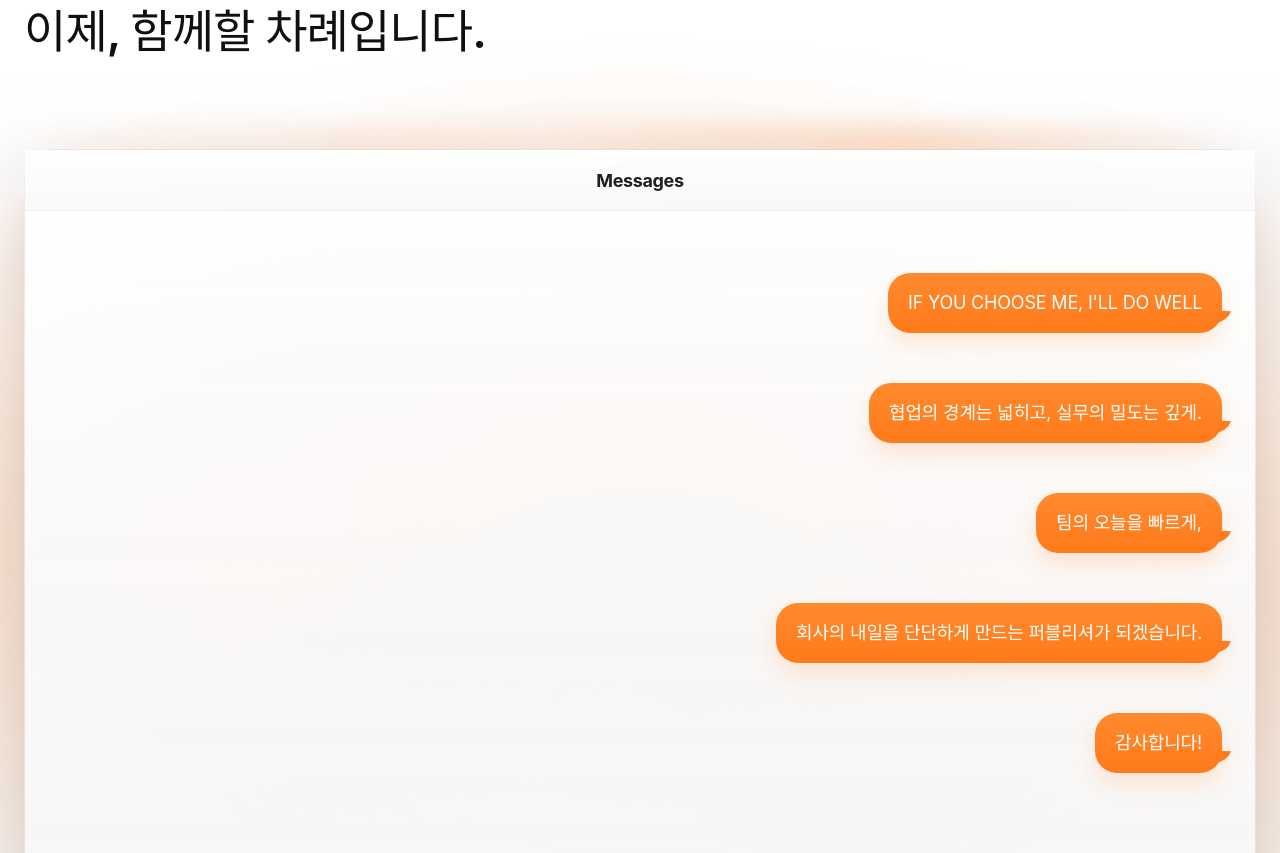
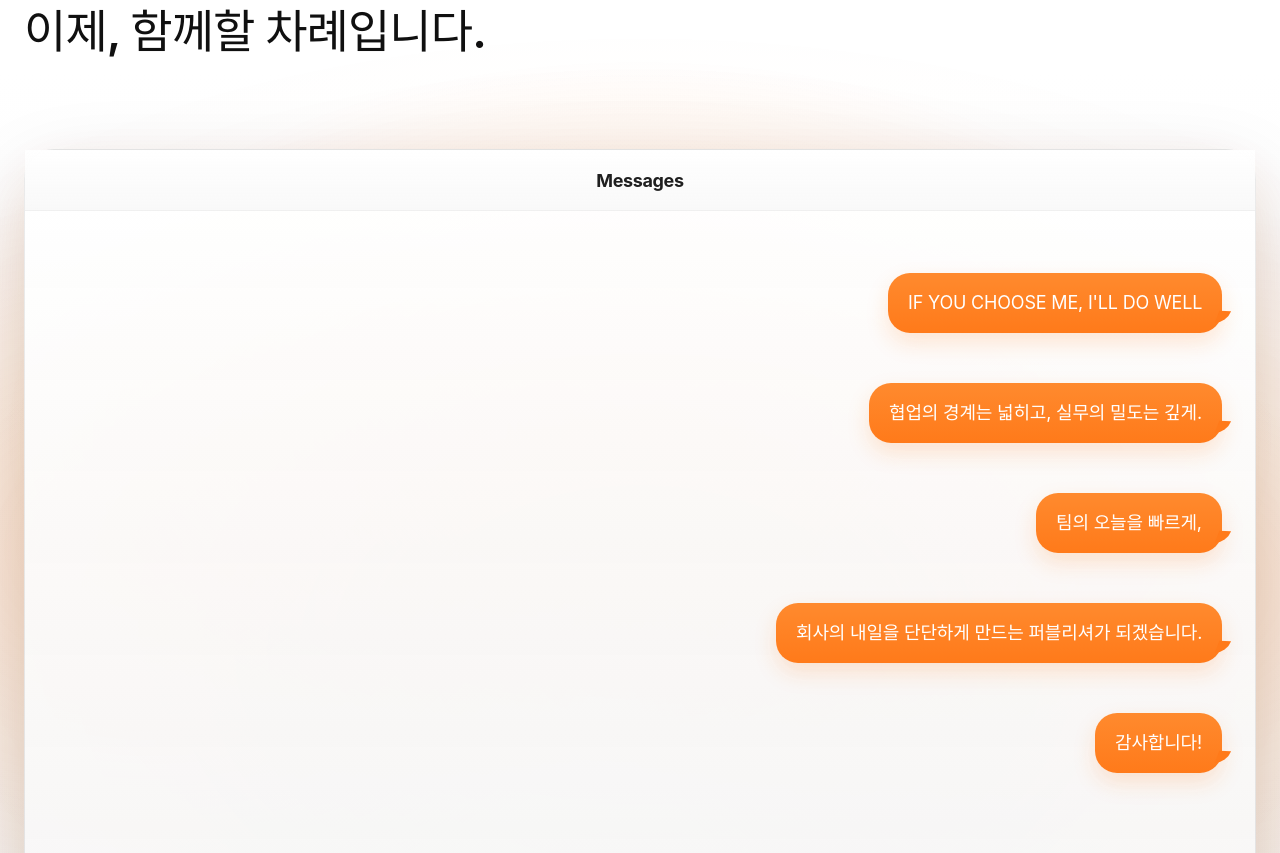
Before and after one commit to immjkwon/immj-portfolio, a website: page index.html in a window 1280 px wide. Shown: the part 6373-7226 px from the top of the page. Drawn offline with Linux system fonts and the light colour scheme; a web font is replaced by a local one.

Commit message:
20260227_1

```diff
--- a/global.css
+++ b/global.css
@@ -603,30 +603,7 @@ button,input,select,textarea{font:inherit;color:inherit;letter-spacing:inherit;}
   --halo: rgba(255,122,26,.22);
   --halo2: rgba(255,122,26,.10);
 }
-.imessage::after{
-  content:"";
-  position:absolute;
-  inset:-26px -26px -26px;
-  z-index:1;
-  pointer-events:none;
 
-  background:
-    /* 카드 뒤로 번지는 오렌지 글로우 */
-    radial-gradient(480px 260px at 70% 18%,
-      var(--halo) 0%,
-      rgba(255,122,26,.12) 38%,
-      transparent 72%),
-    radial-gradient(520px 300px at 30% 30%,
-      var(--halo2) 0%,
-      rgba(255,122,26,.06) 44%,
-      transparent 78%),
-
-    /* 기존 하단 페이드 대체(더 자연스럽게) */
-    linear-gradient(180deg, rgba(245,245,245,0) 0%, rgba(245,245,245,.92) 100%);
-
-  filter:blur(10px);
-  opacity:.85;
-}
 
 /* 기존 Messages 헤더/내용 레이어가 글로우 위로 오도록 */
 .imessage > *{position:relative; z-index:3;}
```
Also changed, not shown: index.html (+0 -3 lines).
